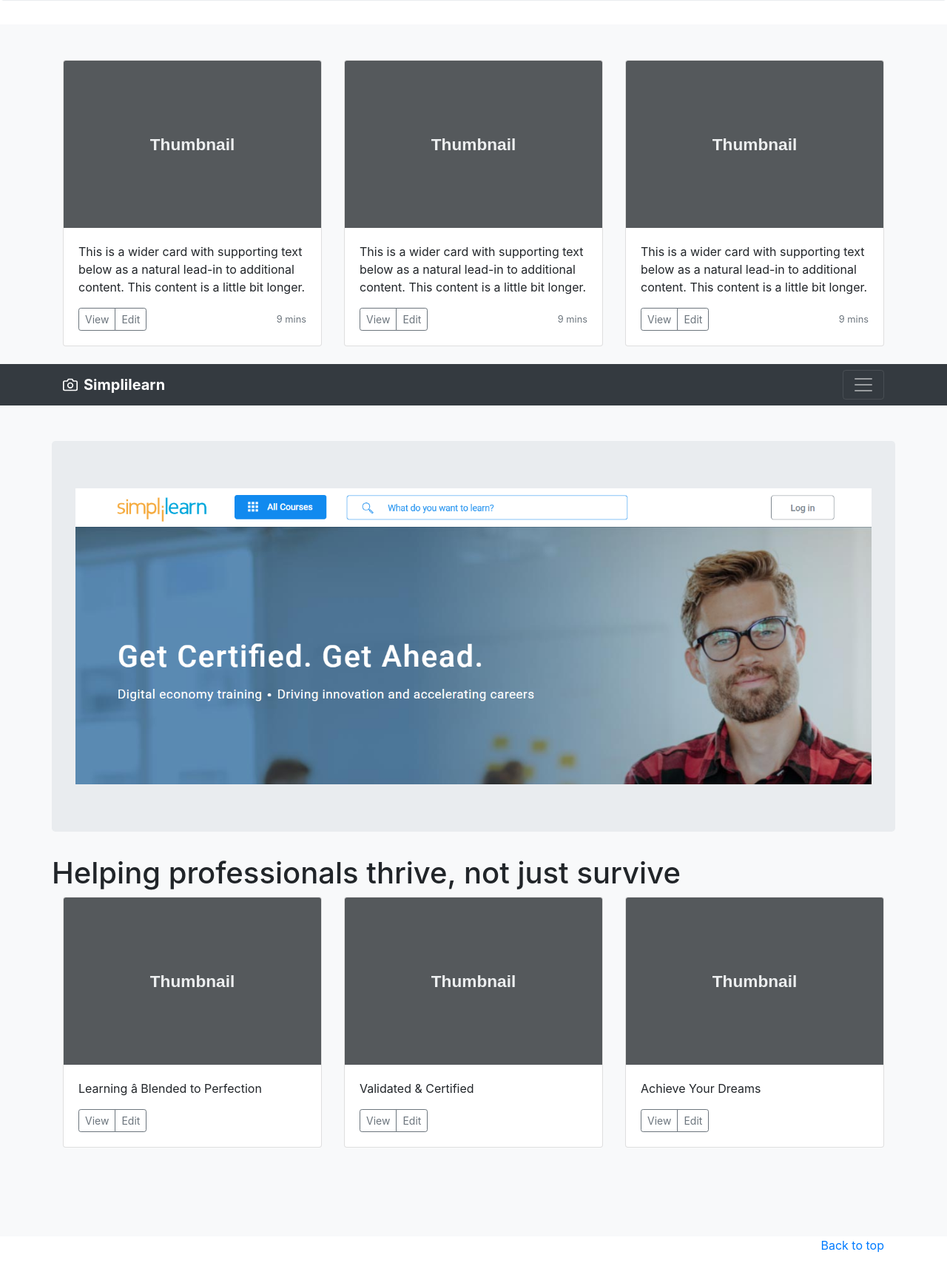
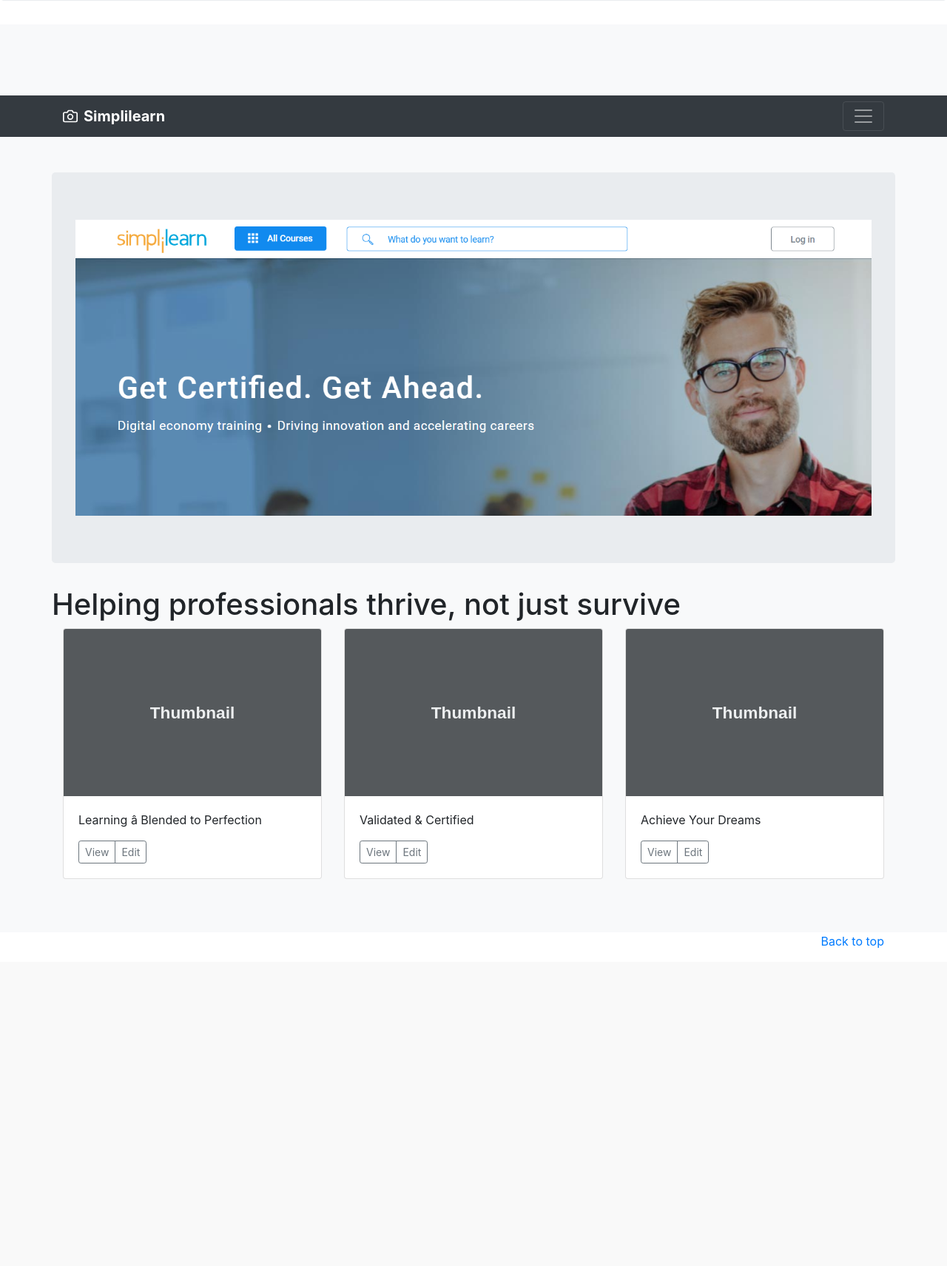
Before and after one commit to LovesCloud/python-docker-mercedes, a Flask app: page / in a window 1280 px wide. Shown: the part 853-2564 px from the top of the page at 74% size. After the commit the page ends 2134 px from the top, so only its background shows below. Run offline with Flask 2, Linux system fonts and the light colour scheme; the visitor is signed in with stand-in values (Sample User, id 1); some libraries are stand-ins or nearby versions.

Commit message:
Update index.html

```diff
--- a/templates/index.html
+++ b/templates/index.html
@@ -86,53 +86,6 @@
 
       <div class="album py-5 bg-light">
         <div class="container">
-
-          <div class="row">
-            <div class="col-md-4">
-              <div class="card mb-4 box-shadow">
-                <img class="card-img-top" src="/static/images/thumbnail.svg" alt="Card image cap">
-                <div class="card-body">
-                  <p class="card-text">This is a wider card with supporting text below as a natural lead-in to additional content. This content is a little bit longer.</p>
-                  <div class="d-flex justify-content-between align-items-center">
-                    <div class="btn-group">
-                      <button type="button" class="btn btn-sm btn-outline-secondary">View</button>
-                      <button type="button" class="btn btn-sm btn-outline-secondary">Edit</button>
-                    </div>
-                    <small class="text-muted">9 mins</small>
-                  </div>
-                </div>
-              </div>
-            </div>
-            <div class="col-md-4">
-              <div class="card mb-4 box-shadow">
-                <img class="card-img-top" src="/static/images/thumbnail.svg" alt="Card image cap">
-                <div class="card-body">
-                  <p class="card-text">This is a wider card with supporting text below as a natural lead-in to additional content. This content is a little bit longer.</p>
-                  <div class="d-flex justify-content-between align-items-center">
-                    <div class="btn-group">
-                      <button type="button" class="btn btn-sm btn-outline-secondary">View</button>
-                      <button type="button" class="btn btn-sm btn-outline-secondary">Edit</button>
-                    </div>
-                    <small class="text-muted">9 mins</small>
-                  </div>
-                </div>
-              </div>
-            </div>
-            <div class="col-md-4">
-              <div class="card mb-4 box-shadow">
-               <img class="card-img-top" src="thumbnail.svg" alt="Card image cap">
-                <div class="card-body">
-                  <p class="card-text">This is a wider card with supporting text below as a natural lead-in to additional content. This content is a little bit longer.</p>
-                  <div class="d-flex justify-content-between align-items-center">
-                    <div class="btn-group">
-                      <button type="button" class="btn btn-sm btn-outline-secondary">View</button>
-                      <button type="button" class="btn btn-sm btn-outline-secondary">Edit</button>
-                    </div>
-                    <small class="text-muted">9 mins</small>
-                  </div>
-                </div>
-              </div>
-            </div>
 
 			</div>
 			</div>
```
